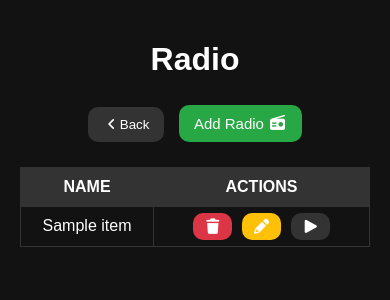
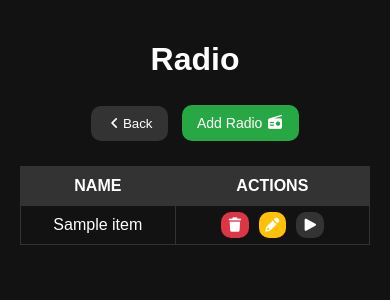
Before and after one commit to csq/mpv-remote, a Flask app: template app/templates/radio/radio.html in a window 390 px wide. Shown: the top 300 px of the page. Run offline with Flask 3, Linux system fonts and the light colour scheme; the template is opened without the code that fills it: most values are stand-ins (such as "Sample title", 1, 10 or a date in 2020); data that the repository does not hold is empty; parts of the project's set-up code (start-up, migrations or seed data) failed here and were passed over; some libraries are stand-ins or nearby versions.

Commit message:
refactor: unify style of button actions

```diff
--- a/app/static/css/base.css
+++ b/app/static/css/base.css
@@ -75,8 +75,13 @@ button:active {
 }
 
 .btn-sm {
-    padding: 5px 10px;
-    font-size: 15px;
+    border-radius: 10px;
+    border: none;
+    padding: 5px 5px;
+    cursor: pointer;
+    transition: background-color 0.3s;
+    white-space: nowrap;
+    font-size: 14px;
 }
 
 .btn-success {
--- a/app/static/css/pages/bookmark/bookmark.css
+++ b/app/static/css/pages/bookmark/bookmark.css
@@ -32,8 +32,6 @@ table td {
     }
 
     .bookmark-item .btn {
-        padding: 5px 10px;
-        margin-inline-end: 5px;
         size-adjust: auto;
     }
 }
--- a/app/static/css/pages/radio/radio.css
+++ b/app/static/css/pages/radio/radio.css
@@ -32,8 +32,6 @@ table td {
     }
 
     .radio-item .btn {
-        padding: 5px 10px;
-        margin-inline-end: 5px;
         size-adjust: auto;
     }
 }
```
